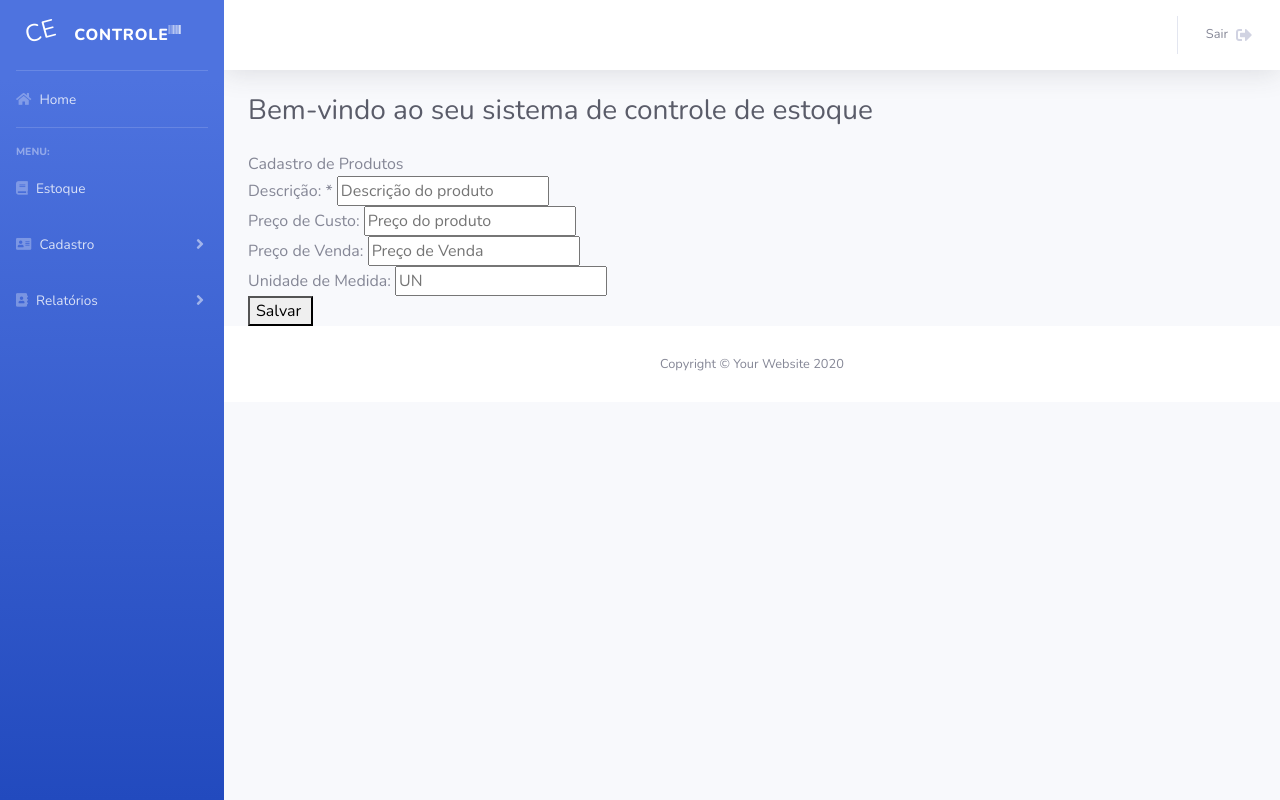
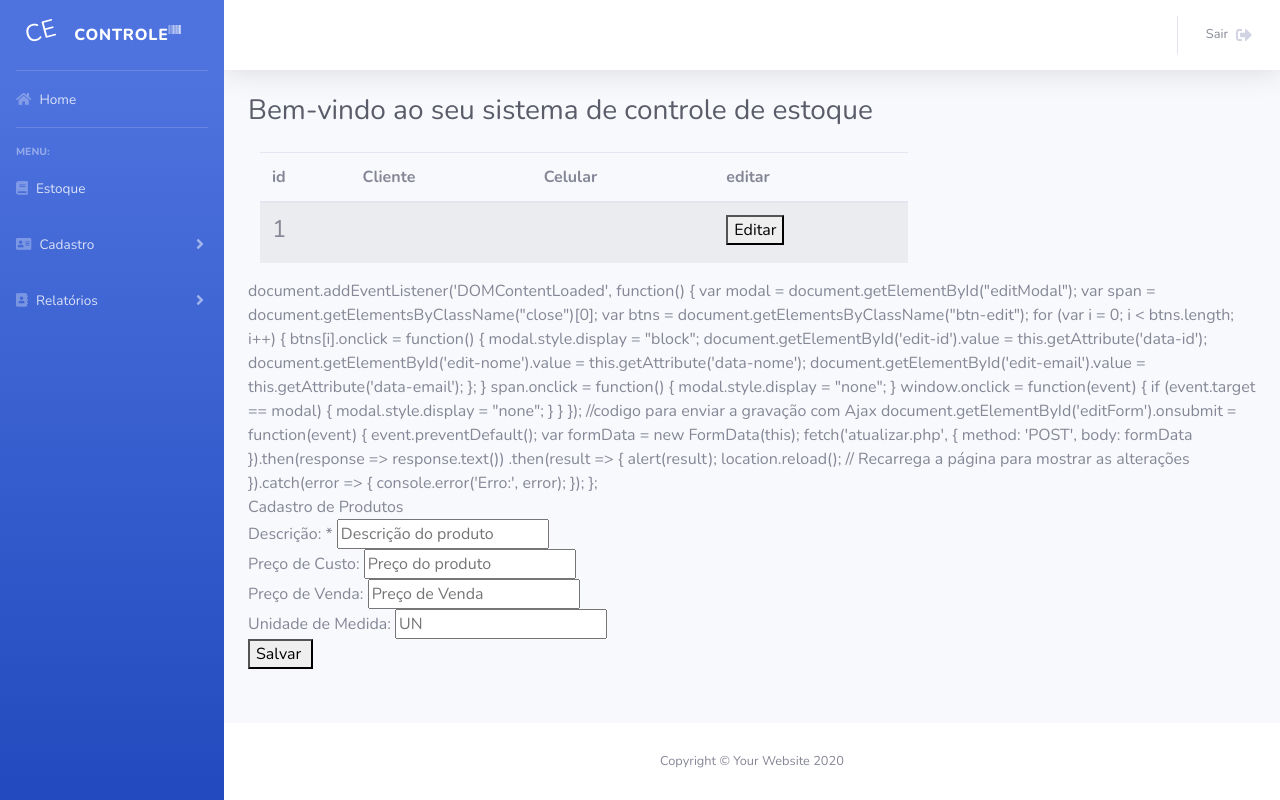
Before and after one commit to phmartins1/ControleEstoque, a PHP site: page /home.php in a window 1280 px wide. Run offline with PHP 8.4, Linux system fonts and the light colour scheme; the visitor is signed in with stand-in values (Sample User, id 1); data that the repository does not hold is empty; some libraries are stand-ins or nearby versions.

Commit message:
lista com botao, modal ainda incompleto

```diff
--- a/db.class.php
+++ b/db.class.php
@@ -9,7 +9,7 @@ class db {
 	private $usuario = 'root';
 
 	//senha
-	private $senha = '';
+	private $senha = '1234';
 
 	//banco de dados
 	private $database = 'livrocaixa';
--- a/lista_cliente.php
+++ b/lista_cliente.php
@@ -16,21 +16,106 @@
 	//$id_usuario = $_SESSION['id_usuario'];
 	//$usuario = $_SESSION['usuario'];
 	$exibir_inativo = 'none';
-	$t_pendentes = 0;
-	$t_atendendo = 0;
-	$t_abertas	 = 0;
-	$t_minhas	 = 0;
 
     $objDb = new db();
 	$link = $objDb->conecta_mysql();
 
 	//lista de clientes
-	$sql = " SELECT id_cliente, cli_fantasia, cli_celular FROM cliente ";
+    $sql = " SELECT * FROM cliente ";
+    $resultado = mysqli_query($link, $sql);
 
-    $lista_cliente = mysqli_query($link, $sql);
+    if ($resultado) {
+        echo '<div class="col-sm-8">
+							<table class="table table-striped">
+						    	<thead>
+						          <tr>
+							        <th>id </th>
+							        <th>Cliente  </th>
+							        <th>Celular </th>
+									<th>editar </th>
+							      </tr>
+							    </thead>
+							    <tbody>';
+                                while($registro = mysqli_fetch_array($resultado, MYSQLI_ASSOC)){
+                                    $id_cliente = $registro['id_cliente'];
+                                    $fantasia = $registro['cli_fantasia'];
+                                    $celular = $registro['cli_celular'];
+                               echo '<tr>
+                                        <td><h4>'.$id_cliente.'</h4></td>
+                                        <td><h4>'.$fantasia.'</h4></td>
+                                        <td><h4>'.$celular.'</h4></td>
+										<td><button class="btn-edit" data-id="' . $id_cliente . '" data-fantasia="' . $fantasia . '"data-celular="' . $celular . '">Editar</button></td>
+                                    </tr>
+                                    ';
+                                    };
+        echo '                 </tbody>
+                            </table>
+                </div>';
+     };
 
-				while ( $usuarios = mysqli_fetch_array($lista_cliente, MYSQLI_ASSOC)) {
-					echo '<div class="" id="tarefa_'.$registro['id_tarefa'].'">';
-				}
 
 ?>
+
+<!-- o modal de alteração -->
+<div id="editModal" class="modal">
+  <div class="modal-content">
+    <span class="close">&times;</span>
+    <form id="editForm">
+      <input type="hidden" id="edit-id" name="id">
+      <label for="edit-fantasia">Fantasia:</label>
+      <input type="text" id="edit-fantasia" name="fantasia"><br>
+      <label for="edit-email">Email:</label>
+      <input type="text" id="edit-email" name="email"><br>
+      <button type="submit">Salvar Alterações</button>
+    </form>
+  </div>
+</div>
+
+
+
+<!-- javascript -->
+
+document.addEventListener('DOMContentLoaded', function() {
+    var modal = document.getElementById("editModal");
+    var span = document.getElementsByClassName("close")[0];
+    var btns = document.getElementsByClassName("btn-edit");
+
+    for (var i = 0; i < btns.length; i++) {
+        btns[i].onclick = function() {
+            modal.style.display = "block";
+            document.getElementById('edit-id').value = this.getAttribute('data-id');
+            document.getElementById('edit-nome').value = this.getAttribute('data-nome');
+            document.getElementById('edit-email').value = this.getAttribute('data-email');
+        };
+    }
+
+    span.onclick = function() {
+        modal.style.display = "none";
+    }
+
+    window.onclick = function(event) {
+        if (event.target == modal) {
+            modal.style.display = "none";
+        }
+    }
+});
+
+
+
+//codigo para enviar a gravação com Ajax
+document.getElementById('editForm').onsubmit = function(event) {
+    event.preventDefault();
+
+    var formData = new FormData(this);
+
+    fetch('atualizar.php', {
+        method: 'POST',
+        body: formData
+    }).then(response => response.text())
+      .then(result => {
+          alert(result);
+          location.reload(); // Recarrega a página para mostrar as alterações
+      }).catch(error => {
+          console.error('Erro:', error);
+      });
+};
```
Also changed, not shown: altera_cliente.php (added, +19 -0 lines).
